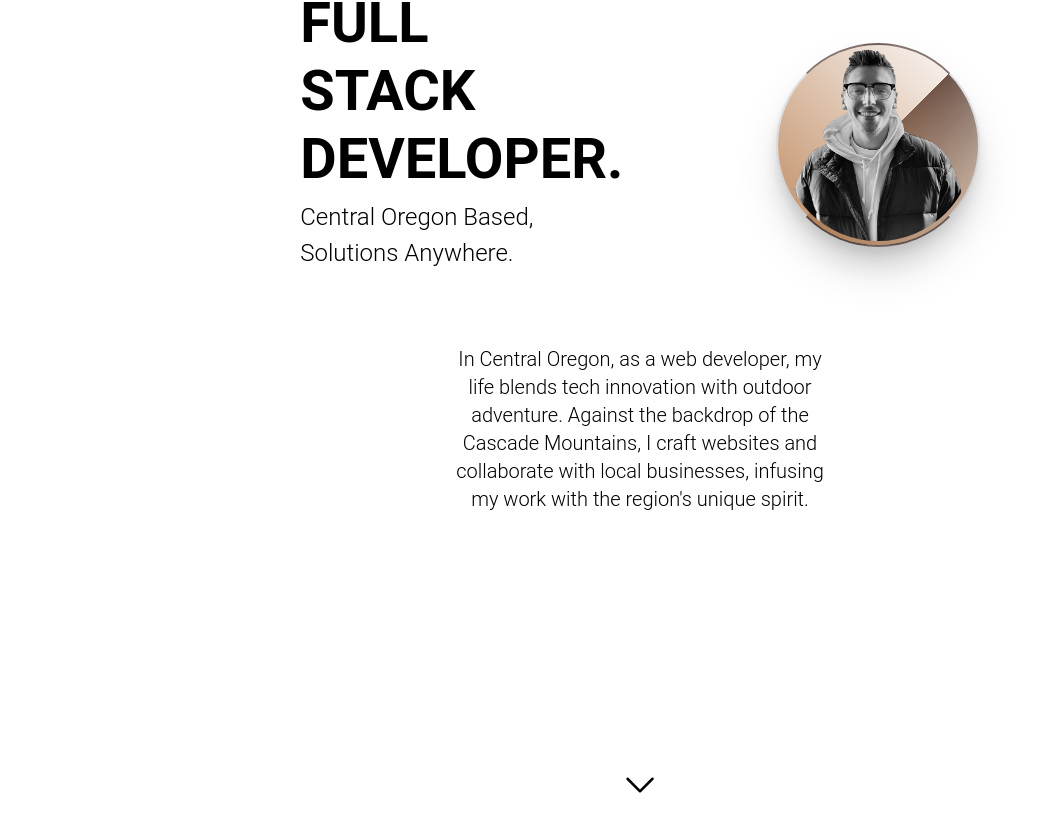
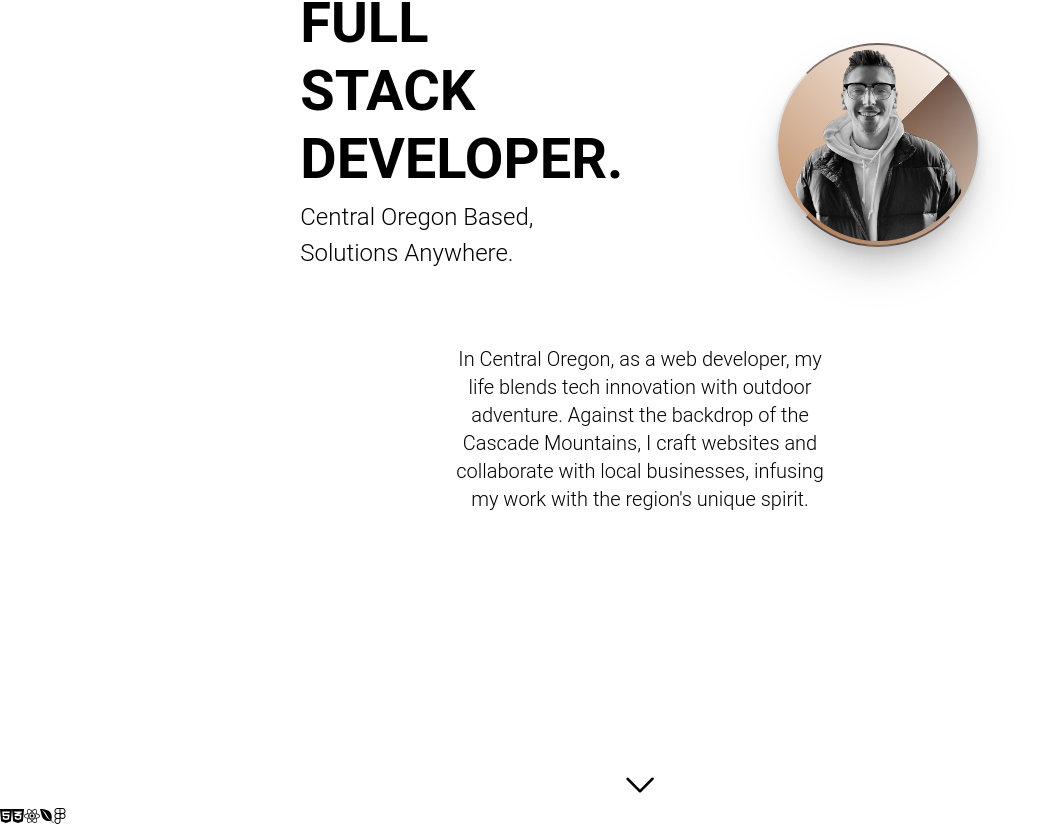
Before and after one commit to Morralytics/morralytics-portfolio, a Next.js app: page / in a window 1280 px wide. Shown: the part 191-1020 px from the top of the page, without its empty margins (0-1049 px from the left). Before the commit the page ends 996 px from the top, so only its background shows below. Built offline with nearby package versions, Linux system fonts and the light colour scheme.

Commit message:
New node package install for font awesome icons and seperated new Tech Stack section in new component.

```diff
--- a/app/page.js
+++ b/app/page.js
@@ -1,11 +1,13 @@
 'use client'
 
 import ProfileLogo from "@components/ProfileLogo";
-import { ChevronDownIcon } from '@heroicons/react/24/solid'
+import { ChevronDownIcon } from '@heroicons/react/24/solid';
+import TechStack from "@components/TechStack";
 
 const page = () => {
   return (
     <container>
+      {/* Homepage */}
       <div className="w-full flex flex-col mt-14 px-5 sm:px-16 sm:mt-28 lg:px-56">
         <div className="sm:flex justify-between sm:mb-14 sm:items-center xl:justify-around">
           <div className="sm:flex flex-col">
@@ -30,6 +32,9 @@ const page = () => {
           onClick={() => { }}
         />
       </div>
+
+      {/* Tech Stack */}
+      <TechStack />
     </container>
   )
 }
--- /dev/null
+++ b/components/TechStack.jsx
@@ -0,0 +1,20 @@
+import { FontAwesomeIcon } from '@fortawesome/react-fontawesome';
+import { faHtml5 } from "@fortawesome/free-brands-svg-icons";
+import { faCss3Alt } from "@fortawesome/free-brands-svg-icons";
+import { faReact } from "@fortawesome/free-brands-svg-icons";
+import { faEnvira } from "@fortawesome/free-brands-svg-icons";
+import { faFigma } from "@fortawesome/free-brands-svg-icons";
+
+const TechStack = () => {
+  return (
+    <div>
+        <FontAwesomeIcon icon={faHtml5} />
+        <FontAwesomeIcon icon={faCss3Alt} />
+        <FontAwesomeIcon icon={faReact} />
+        <FontAwesomeIcon icon={faEnvira} />
+        <FontAwesomeIcon icon={faFigma} />
+      </div>
+  )
+}
+
+export default TechStack
--- a/package.json
+++ b/package.json
@@ -9,6 +9,11 @@
     "lint": "next lint"
   },
   "dependencies": {
+    "@fortawesome/fontawesome-svg-core": "^6.4.2",
+    "@fortawesome/free-brands-svg-icons": "^6.4.2",
+    "@fortawesome/free-regular-svg-icons": "^6.4.2",
+    "@fortawesome/free-solid-svg-icons": "^6.4.2",
+    "@fortawesome/react-fontawesome": "^0.2.0",
     "@heroicons/react": "^2.0.18",
     "autoprefixer": "10.4.15",
     "mongodb": "^6.0.0",
```
